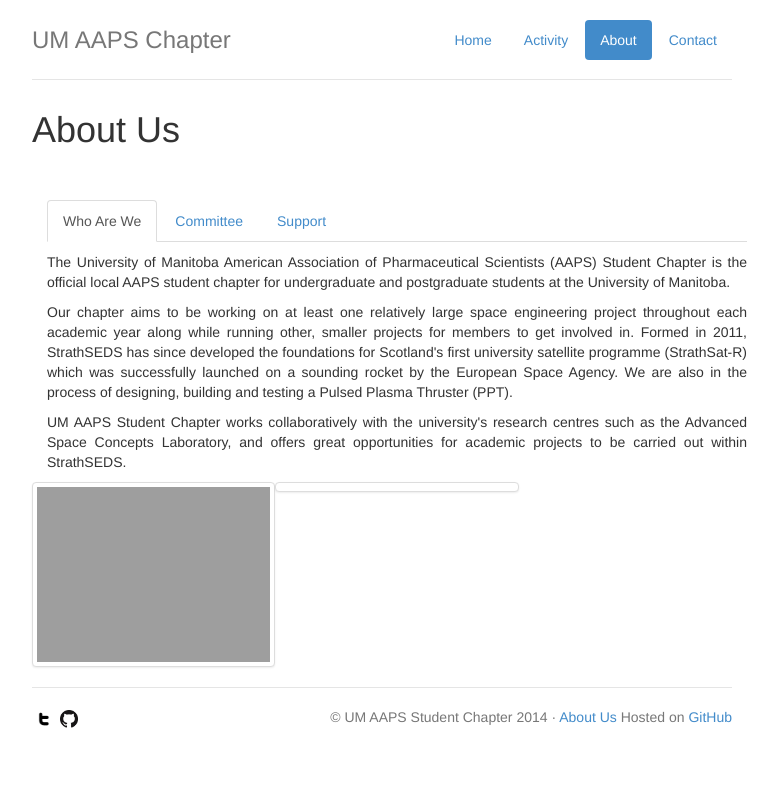
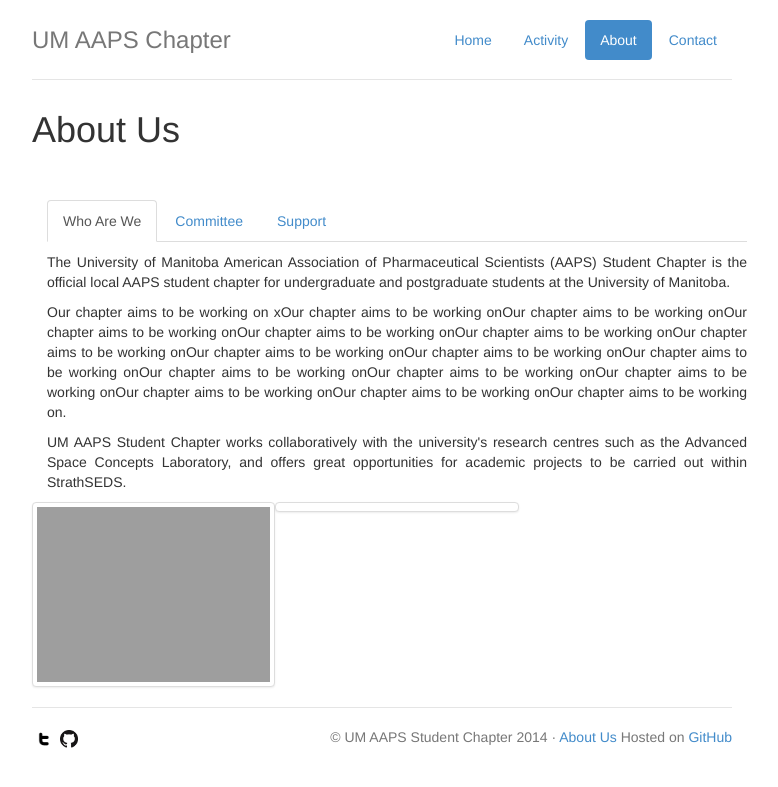
Before and after one commit to umaaps/umaaps.github.io, a Jekyll site: the page built from about.html, in a window 1280 px wide. Shown: the top 787 px of the page, without its empty margins (258-1036 px from the left). Built offline with Jekyll 4.4.1, drawn with Linux system fonts in a browser that asks for light colours.

Commit message:
modify about.html

```diff
--- a/about.html
+++ b/about.html
@@ -22,7 +22,7 @@ permalink: /about/
         	<section>
         		<p></p>
             	<p align="justify">The University of Manitoba American Association of Pharmaceutical Scientists (AAPS) Student Chapter is the official local AAPS student chapter for undergraduate and postgraduate students at the University of Manitoba.</p>
-            	<p align="justify">Our chapter aims to be working on at least one relatively large space engineering project throughout each academic year along while running other, smaller projects for members to get involved in. Formed in 2011, StrathSEDS has since developed the foundations for Scotland's first university satellite programme (StrathSat-R) which was successfully launched on a sounding rocket by the European Space Agency. We are also in the process of designing, building and testing a Pulsed Plasma Thruster (PPT).</p>
+            	<p align="justify">Our chapter aims to be working on xOur chapter aims to be working onOur chapter aims to be working onOur chapter aims to be working onOur chapter aims to be working onOur chapter aims to be working onOur chapter aims to be working onOur chapter aims to be working onOur chapter aims to be working onOur chapter aims to be working onOur chapter aims to be working onOur chapter aims to be working onOur chapter aims to be working onOur chapter aims to be working onOur chapter aims to be working onOur chapter aims to be working on.</p>
             	<p align="justify">UM AAPS Student Chapter works collaboratively with the university's research centres such as the Advanced Space Concepts Laboratory, and offers great opportunities for academic projects to be carried out within StrathSEDS.</p>
 
             	<div class="row">
```
